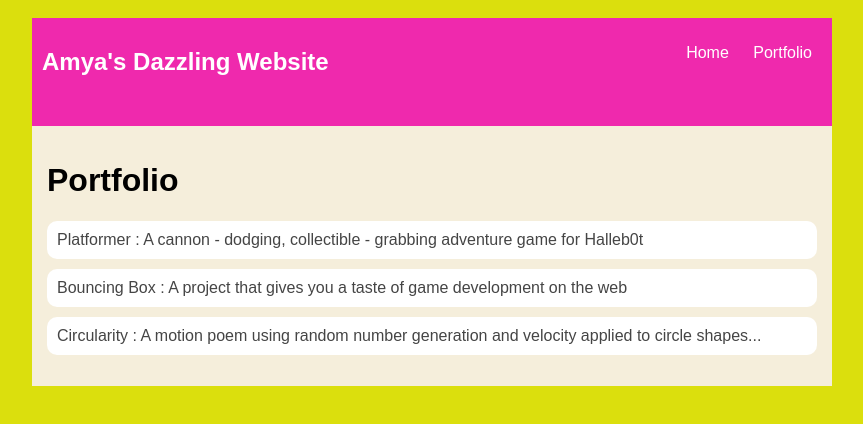
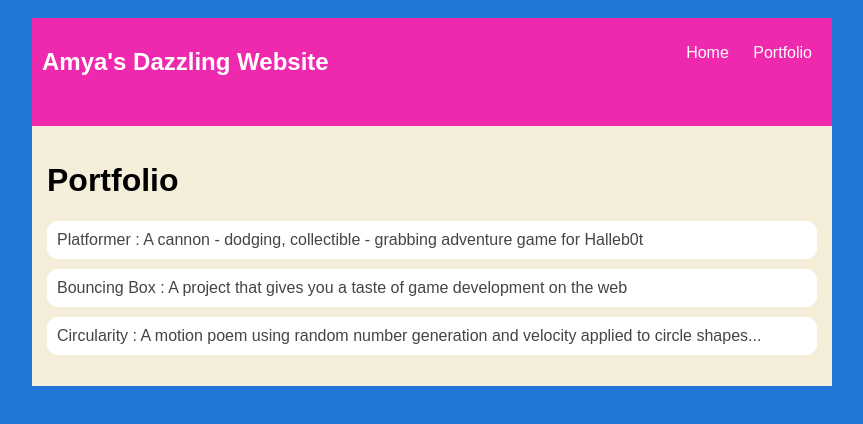
Before and after one commit to Amya-Jackson/Amya-Jackson.github.io, a plain HTML site: page portfolio.html in a window 1280 px wide. Shown: the whole page, without its empty margins (208-1071 px from the left). Drawn offline with Linux system fonts and the light colour scheme.

Commit message:
add portfolio.html file

```diff
--- a/portfolio.html
+++ b/portfolio.html
@@ -4,7 +4,7 @@
         <title>Amya's Website</title>
         <style type="text/css">
             body {
-                background: rgb(219, 223, 13);
+                background: rgb(34, 118, 214);
                 color: rgb(45, 45, 45);
                 padding: 10px;
                 font-family: arial;
```
